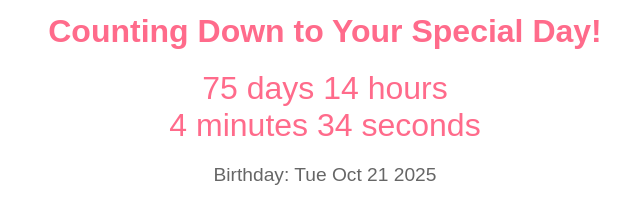
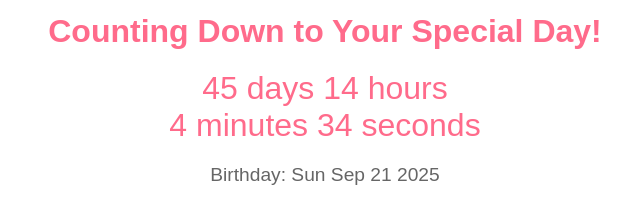
Before and after one commit to Varunpavi/comming, a plain HTML site: page birthday.html in a window 1280 px wide. Shown: the part 270-483 px from the top of the page, 315-955 px from the left. Drawn offline with Linux system fonts and the light colour scheme.

Commit message:
Update birthday.html

```diff
--- a/birthday.html
+++ b/birthday.html
@@ -372,7 +372,7 @@
 
     <script>
         // Set your friend's birthday (month is 0-indexed, so 0=Jan, 11=Dec)
-        const birthday = new Date(new Date().getFullYear(), 9, 21); // August 25 (change this)
+        const birthday = new Date(new Date().getFullYear(), 8, 21); // August 25 (change this)
         const friendName = "Jaya Shree"; // Change to your friend's name
         const correctNickname = "dubuku"; // The nickname to guess
 
```
